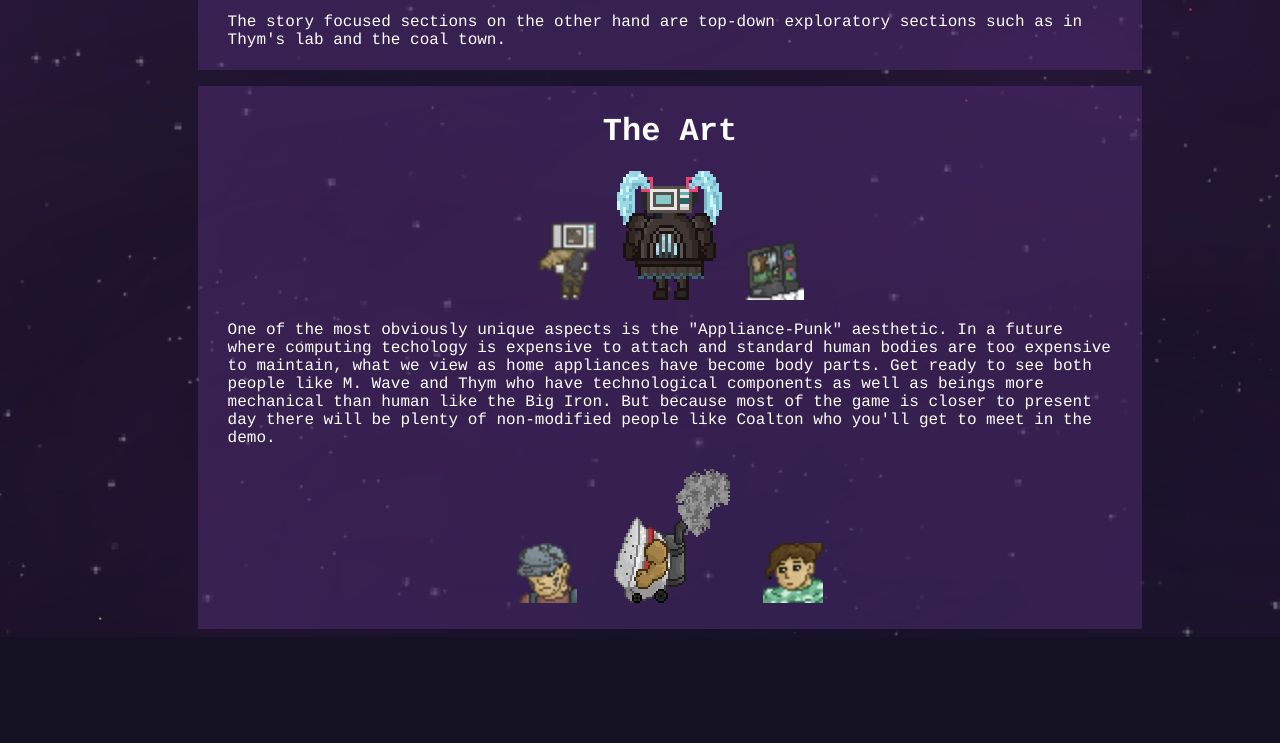
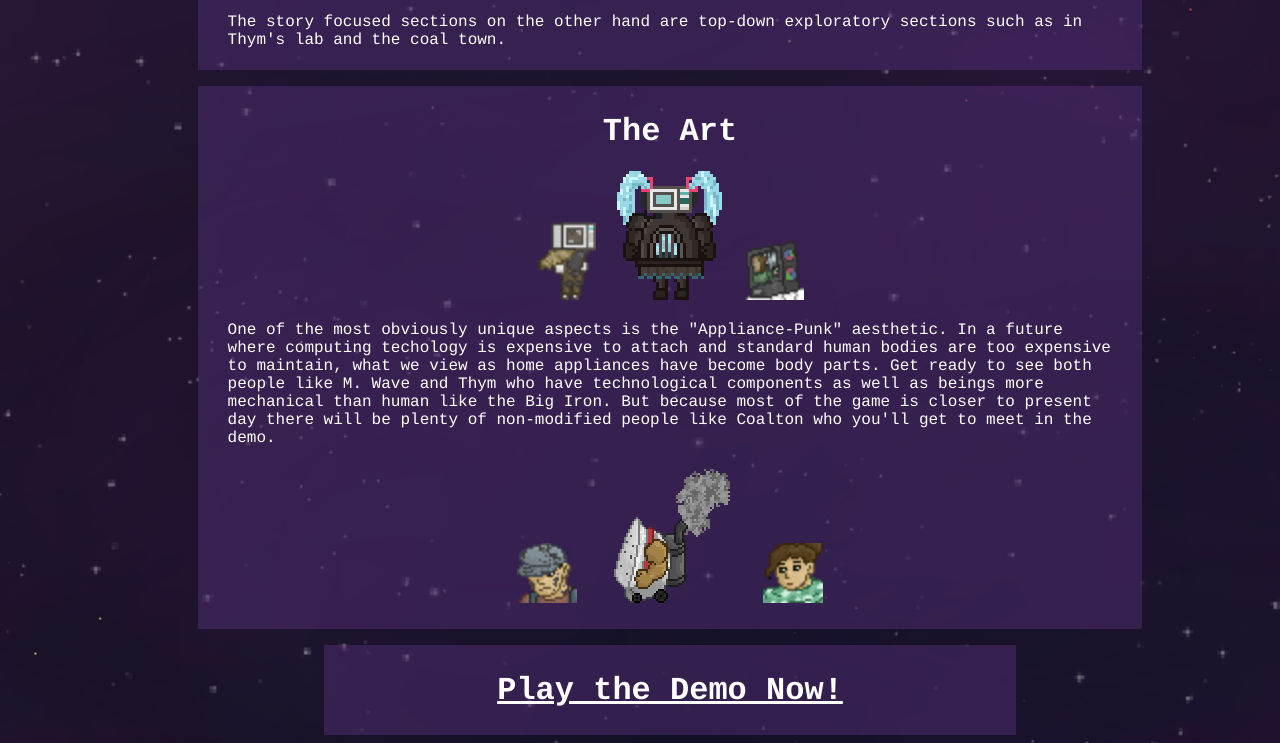
Before and after one commit to EndPixel5/chronowave-website, a plain HTML site: page index.html in a window 1280 px wide. Shown: the part 2674-3417 px from the top of the page. Before the commit the page ends 3311 px from the top, so only its background shows below. Drawn offline with Linux system fonts and the light colour scheme.

Commit message:
added extra demo links
wowowowowow

```diff
--- a/CSS/styles.css
+++ b/CSS/styles.css
@@ -30,6 +30,12 @@ body    {
     font-size: 18px;
     color: white;
 }
+
+.bottom-demo{
+    color: white;
+    text-align: center;
+}
+
 .sprites{
     text-align: center;
 
@@ -57,3 +63,9 @@ body    {
     background-color: rgb(83, 46, 116, 0.5);
     padding: 5px 30px;
 }
+.demo-section{
+    margin-left: 25%;
+    width: 50%;
+    background-color: rgb(83, 46, 116, 0.5);
+    padding: 5px 30px;
+}
--- a/index.html
+++ b/index.html
@@ -10,7 +10,7 @@
       <div class=top-bar>
           <p>
               <a class = button href ="index.html">Home</a>
-              <a class = button href = "https://endpixel.itch.io/chronowave-global-appliance">Try the Demo!</a>
+              <a class = button href = "https://endpixel.itch.io/chronowave-global-appliance" target="_blank">Try the Demo!</a>
               <a class = button href="about.html">About Us</a>
           </p>
       </div>
@@ -59,6 +59,10 @@
     <img src = "images/wompot.png" class = "portrait_bigger" alt="The portrait art for the coal town women."/>
     </p>
 </div>
+      <p></p>
+      <div class = "demo-section">
+          <h1 class="poster"><a class = "bottom-demo" href = "https://endpixel.itch.io/chronowave-global-appliance" target="_blank">Play the Demo Now!</a></h1>
+      </div>
 
   </body>
 
```
Also changed, not shown: about.html (+3 -1 lines).
